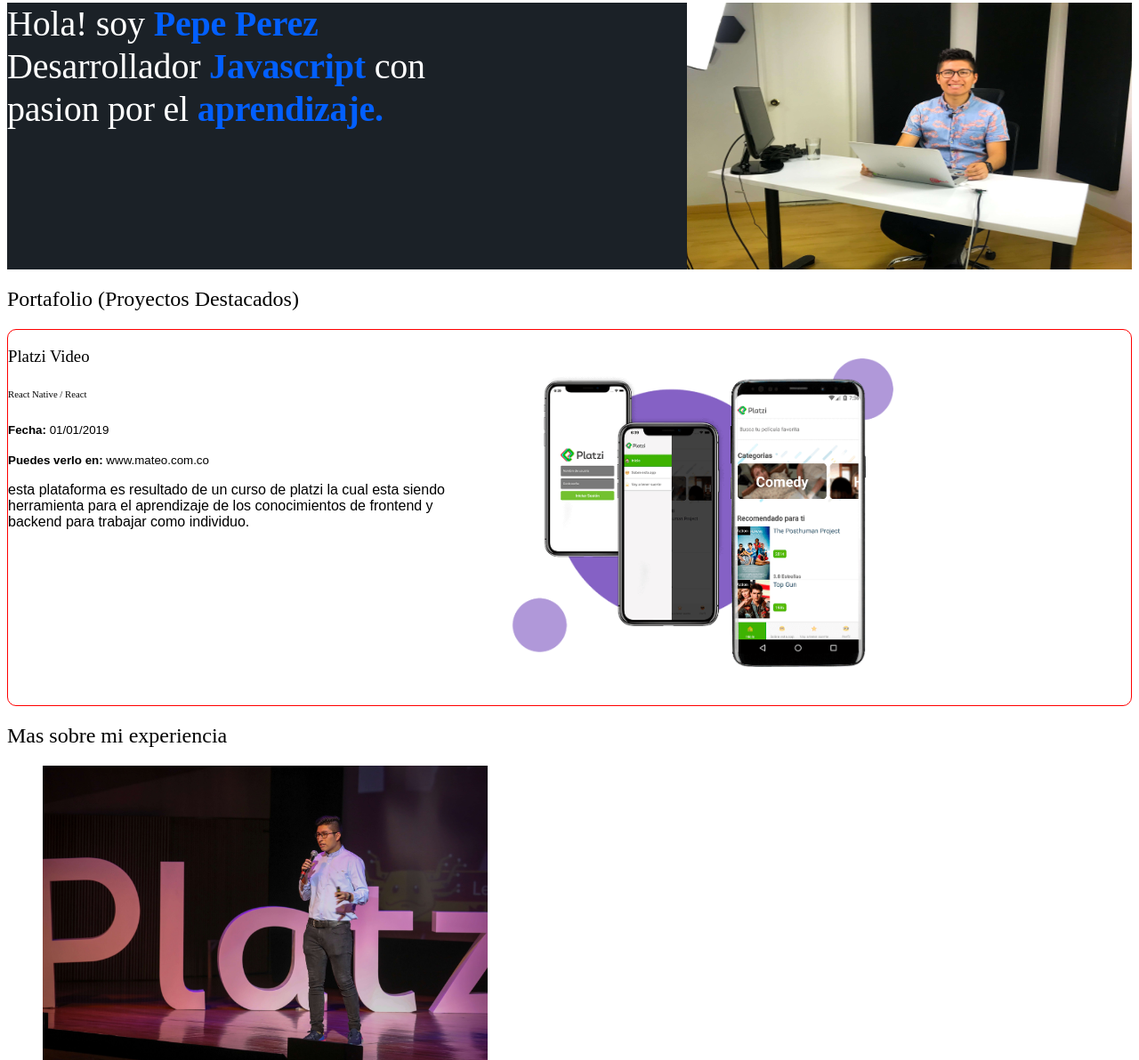
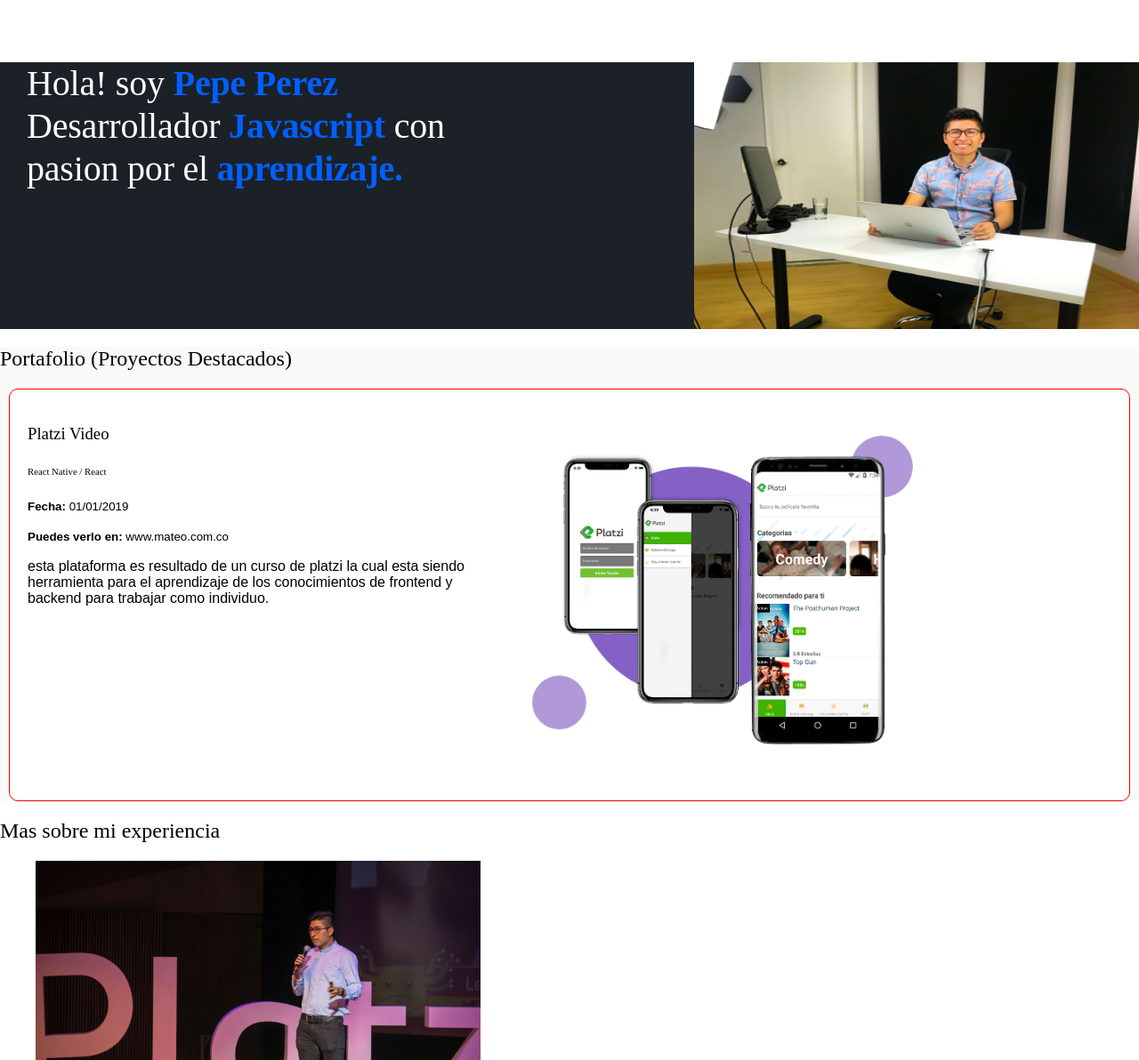
Before and after one commit to teohenao/Desarrollo-Web-Online, a plain HTML site: page desarrollo-web/index.html in a window 1280 px wide. Shown: the part 206-1398 px from the top of the page at 89% size. Drawn offline with Linux system fonts and the light colour scheme.

Commit message:
Pading y Marging

```diff
--- a/desarrollo-web/css/estilos.css
+++ b/desarrollo-web/css/estilos.css
@@ -16,6 +16,7 @@ body{
 
      /* busca arial y si no la encuentra, la siguiente y asi */
      font-family: Arial, Helvetica, sans-serif;
+     margin:0;
 }
 
 h1,h2,h3,h4,h5,h6{
@@ -46,6 +47,11 @@ h1{
 
      /* color textos */
      color: white;
+
+     /* margin es como un area segura, es el margen seguro del elemento */
+     /* margin es como un reloj que empieza desde arriba derecha abajo izquierd, son los parametros */
+     /* margin auto lo centra, con el disponible a la izquierda y derecha por igual */
+     margin: 100px 150px 70px 30px;
 }
 
 h1 strong{
@@ -83,6 +89,16 @@ h1 strong{
      /* bordes redondeados */
      border-radius: 10px;
      /* border-top-left-radius: 50px;  */
+
+     /* padding es como por decir asi el espaciado hacia adentro */
+     padding: 20px;
+
+     /* margin es como el espaciado hacia afuera del elemento */
+     margin:10px;
+     margin-bottom: 15px;
+
+     background-color: white;
+
 }
 .project-details{
      /* le damos un tamaño de ancho al elemento */
@@ -108,3 +124,8 @@ h1 strong{
      text-decoration: none;
 
 }
+
+.portfolio{
+     /* fondo de color del elemento */
+     background: #fafafa;
+}
```
